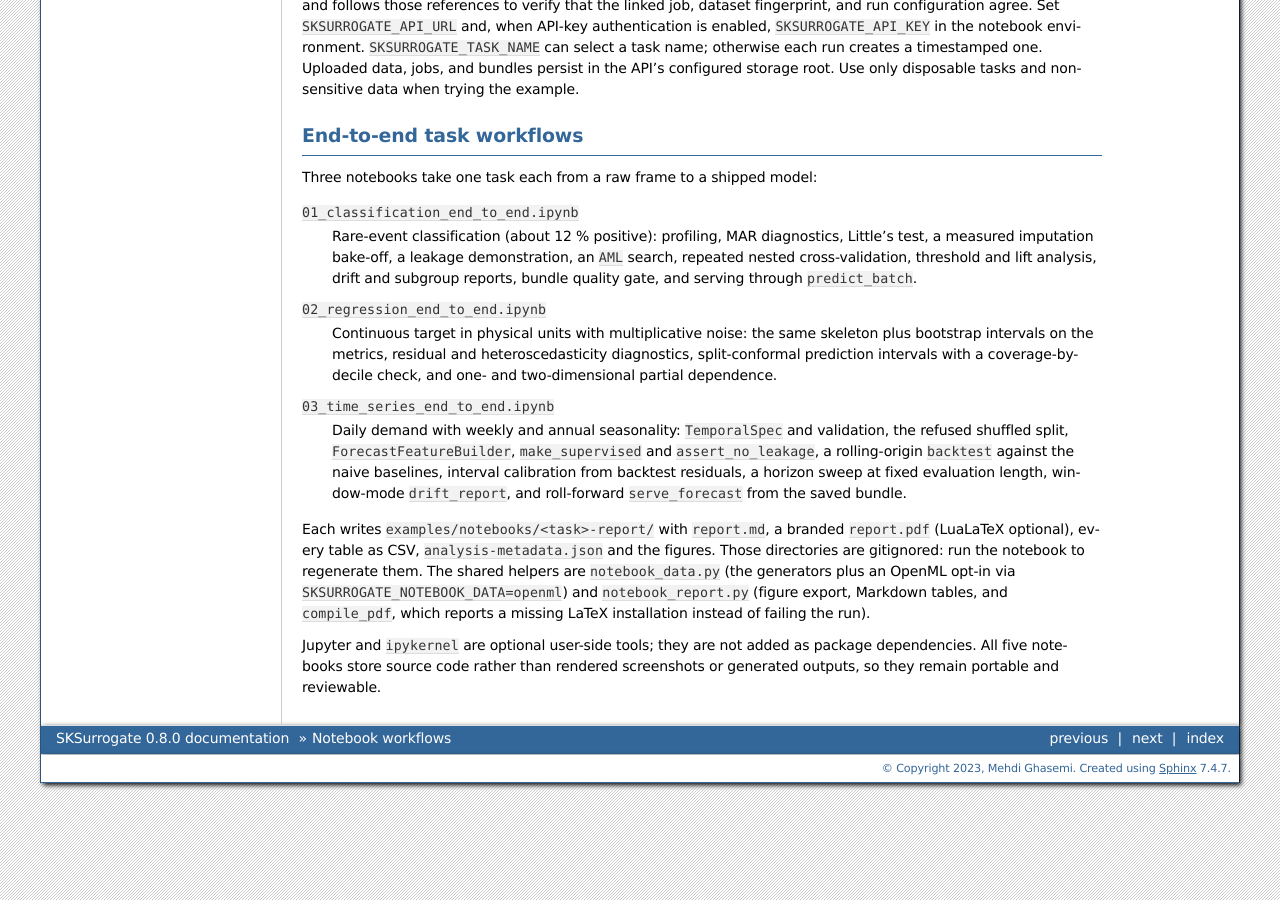
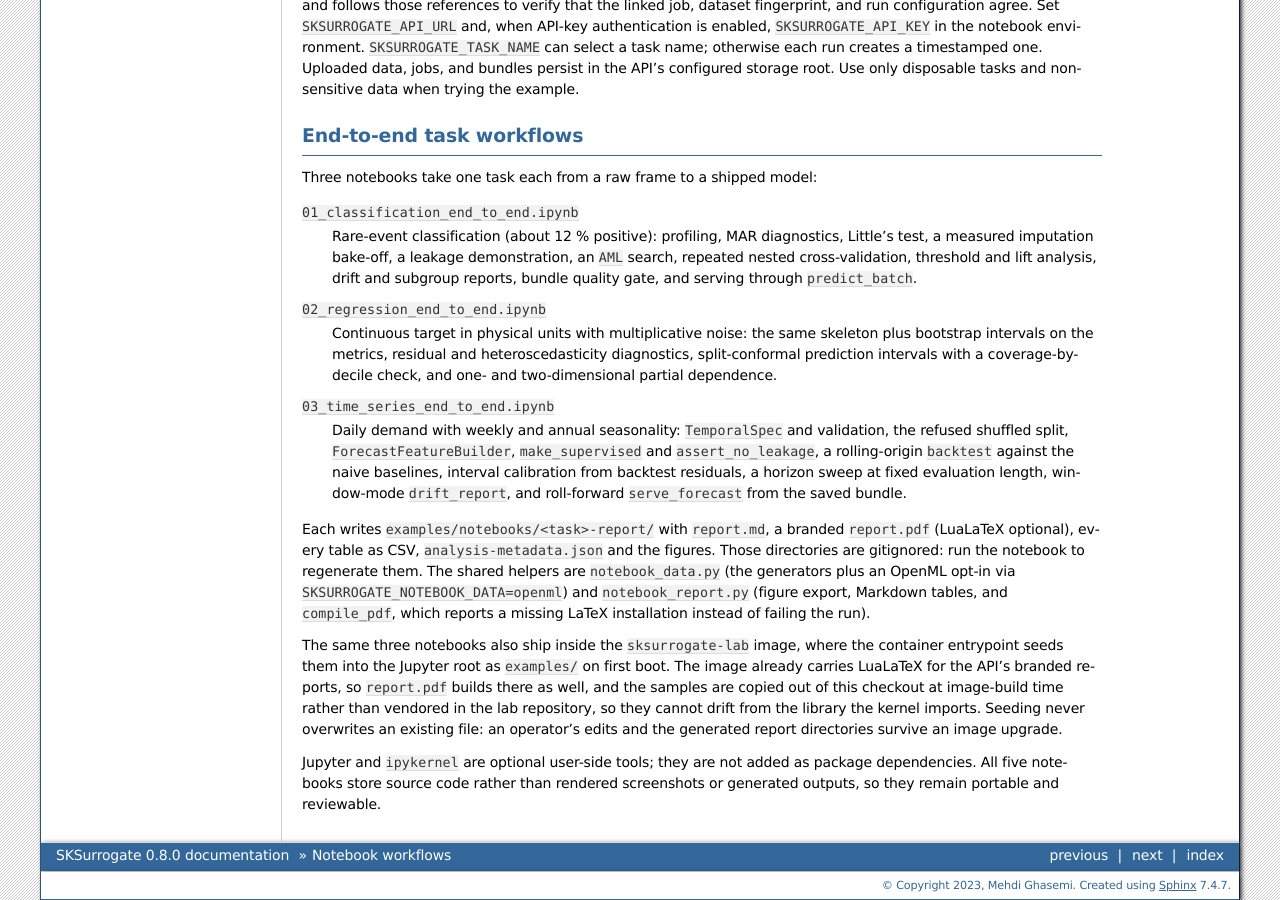
Before and after one commit to mghasemi/sksurrogate, a Sphinx documentation site: the page built from docs/notebooks.rst, in a window 1280 px wide and 900 px high, scrolled down 801 px. Built offline with Sphinx 7.4.7, drawn with Linux system fonts in a browser that asks for light colours.

```diff
--- a/docs/notebooks.rst
+++ b/docs/notebooks.rst
@@ -89,6 +89,15 @@ opt-in via ``SKSURROGATE_NOTEBOOK_DATA=openml``) and ``notebook_report.py``
 (figure export, Markdown tables, and ``compile_pdf``, which reports a missing
 LaTeX installation instead of failing the run).
 
+The same three notebooks also ship inside the ``sksurrogate-lab`` image, where the
+container entrypoint seeds them into the Jupyter root as ``examples/`` on first
+boot. The image already carries LuaLaTeX for the API's branded reports, so
+``report.pdf`` builds there as well, and the samples are copied out of this
+checkout at image-build time rather than vendored in the lab repository, so they
+cannot drift from the library the kernel imports. Seeding never overwrites an
+existing file: an operator's edits and the generated report directories survive an
+image upgrade.
+
 Jupyter and ``ipykernel`` are optional user-side tools; they are not added as
 package dependencies. All five notebooks store source code rather than rendered
 screenshots or generated outputs, so they remain portable and reviewable.
```
Also changed, not shown: examples/notebooks/README.md, 3 other files.
